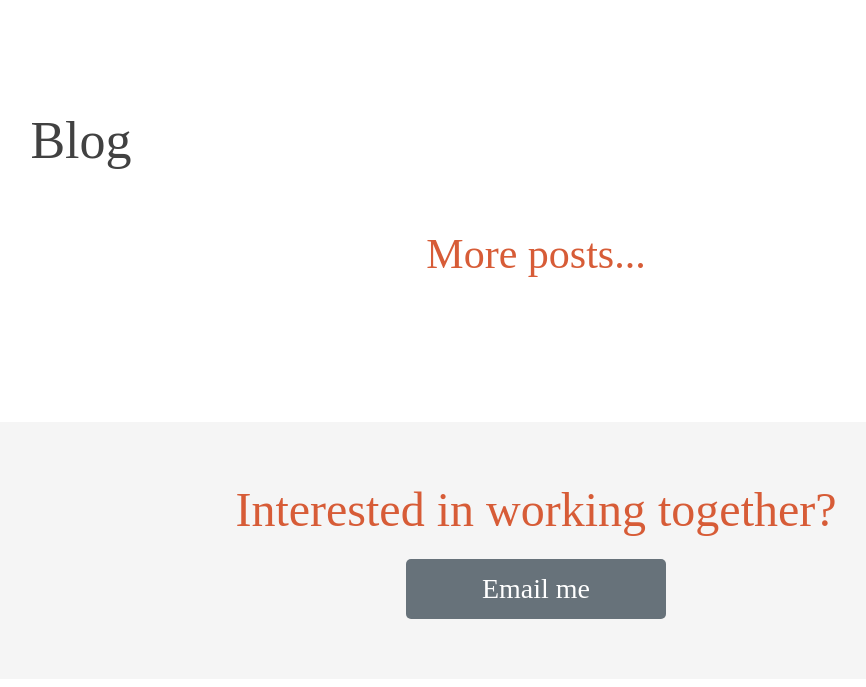
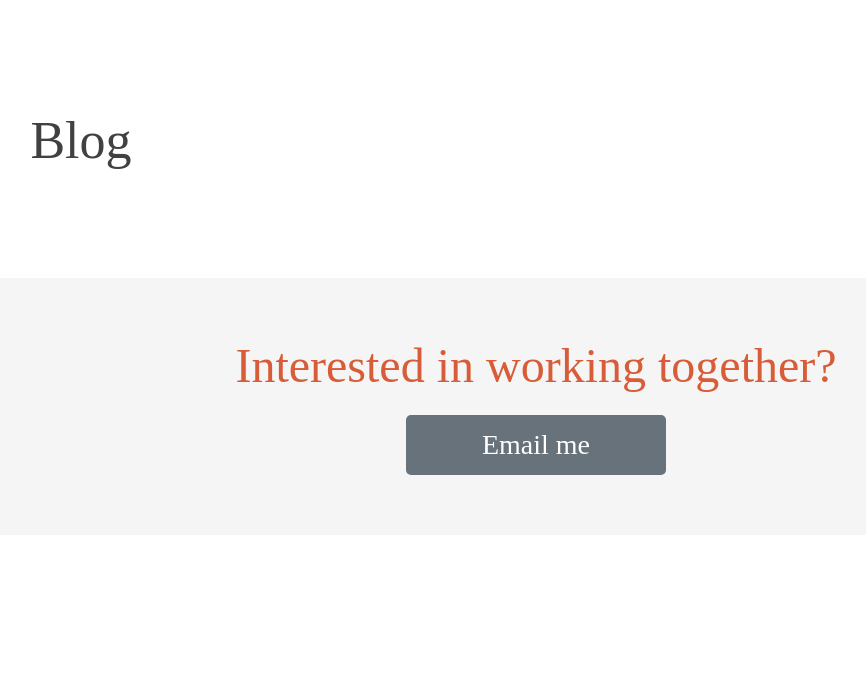
Before and after one commit to chriswait/personal-site, a Django app: page /blog/ in a window 1280 px wide. Shown: the part 424-1111 px from the top of the page, without its empty margins (104-970 px from the left). After the commit the page ends 899 px from the top, so only its background shows below. Run offline with Django 3.2, Linux system fonts and the light colour scheme; style sheets or scripts are compiled from the project's sources; some libraries are stand-ins or nearby versions.

Commit message:
removes "more" links from blog/work page templates

```diff
--- a/blog/templates/blog/blog.html
+++ b/blog/templates/blog/blog.html
@@ -6,9 +6,6 @@
         <div class='content'>
             <h1 class='section-title'>Blog</h1>
             <blog ng-repeat="post in posts"></blog>
-            <div class='section-link-container'>
-                <a class='section-link' href='#'>More posts...</a>
-            </div>
         </div>
     </section>
 {% endblock %}
--- a/work/templates/work/work.html
+++ b/work/templates/work/work.html
@@ -6,9 +6,6 @@
         <div class='content'>
             <h1 class='section-title'>Work</h1>
             <work ng-repeat="work in works"></work>
-            <div class='section-link-container'>
-                <a class='section-link' href='#'>More work...</a>
-            </div>
         </div>
     </section>
 {% endblock %}
```
